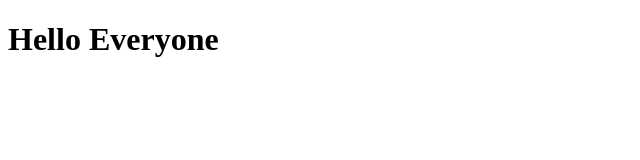
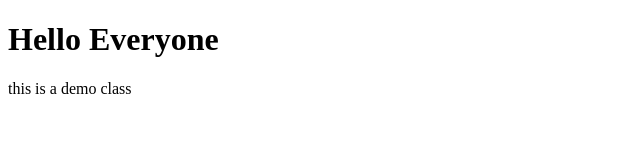
Before and after one commit to mohdsaud1/Skillcave_demo, a plain HTML site: page index.html in a window 1280 px wide. Shown: the whole page, without its empty margins (0-640 px from the left). Drawn offline with Linux system fonts and the light colour scheme.

Commit message:
second commit

```diff
--- a/index.html
+++ b/index.html
@@ -7,5 +7,6 @@
 </head>
 <body>
     <h1>Hello Everyone</h1>
+    <p>this is a demo class</p>
 </body>
 </html>
```
